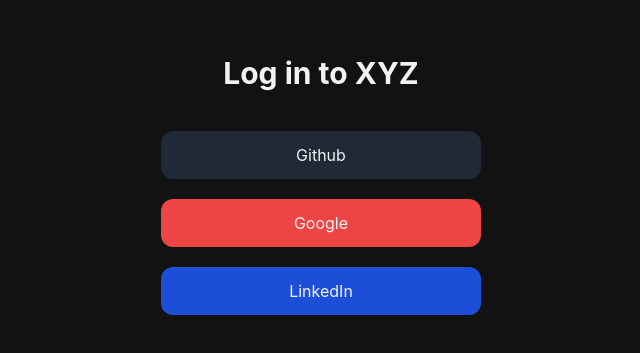
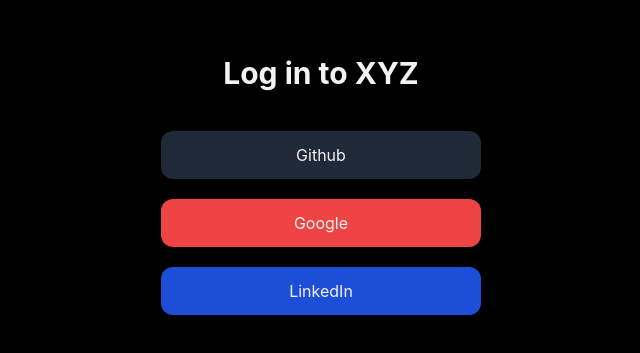
Before and after one commit to JustinArpitIndwar/ultra-cosmic, a Next.js app: page / in a window 1280 px wide. Shown: the part 193-546 px from the top of the page, without its empty margins (319-959 px from the left). Built offline with nearby package versions, Linux system fonts and the light colour scheme.

Commit message:
second commit

```diff
--- a/pages/index.js
+++ b/pages/index.js
@@ -9,9 +9,9 @@
 
       <div className='w-[25rem] h-[15rem]  flex flex-col gap-5 p-10 justify-around text-center'>
         <div className='text-3xl font-bold mb-5'>Log in to XYZ</div>
-        <button className='bg-gray-800 p-3 rounded-xl hover:bg-gray-700 hover:zoom '>Github</button>
-        <button className='bg-red-500 p-3 rounded-xl hover:bg-red-400'>Google</button>
-        <button className='bg-blue-700 p-3 rounded-xl hover:bg-blue-600'>LinkedIn</button>
+        <button className='bg-gray-800 p-3 rounded-xl hover:bg-gray-700 hover:scale-[1.05] duration-500 '>Github</button>
+        <button className='bg-red-500 p-3 rounded-xl hover:bg-red-400 hover:scale-[1.05] duration-500'>Google</button>
+        <button className='bg-blue-700 p-3 rounded-xl hover:bg-blue-600 hover:scale-[1.05]  duration-500'>LinkedIn</button>
       </div>
 
 
--- a/styles/globals.css
+++ b/styles/globals.css
@@ -4,7 +4,7 @@
 
 html,
 body {
-  background-color:#121212;
+  background-color:black;
   color:#f2f2f2;
   padding: 0;
   margin: 0;
```
